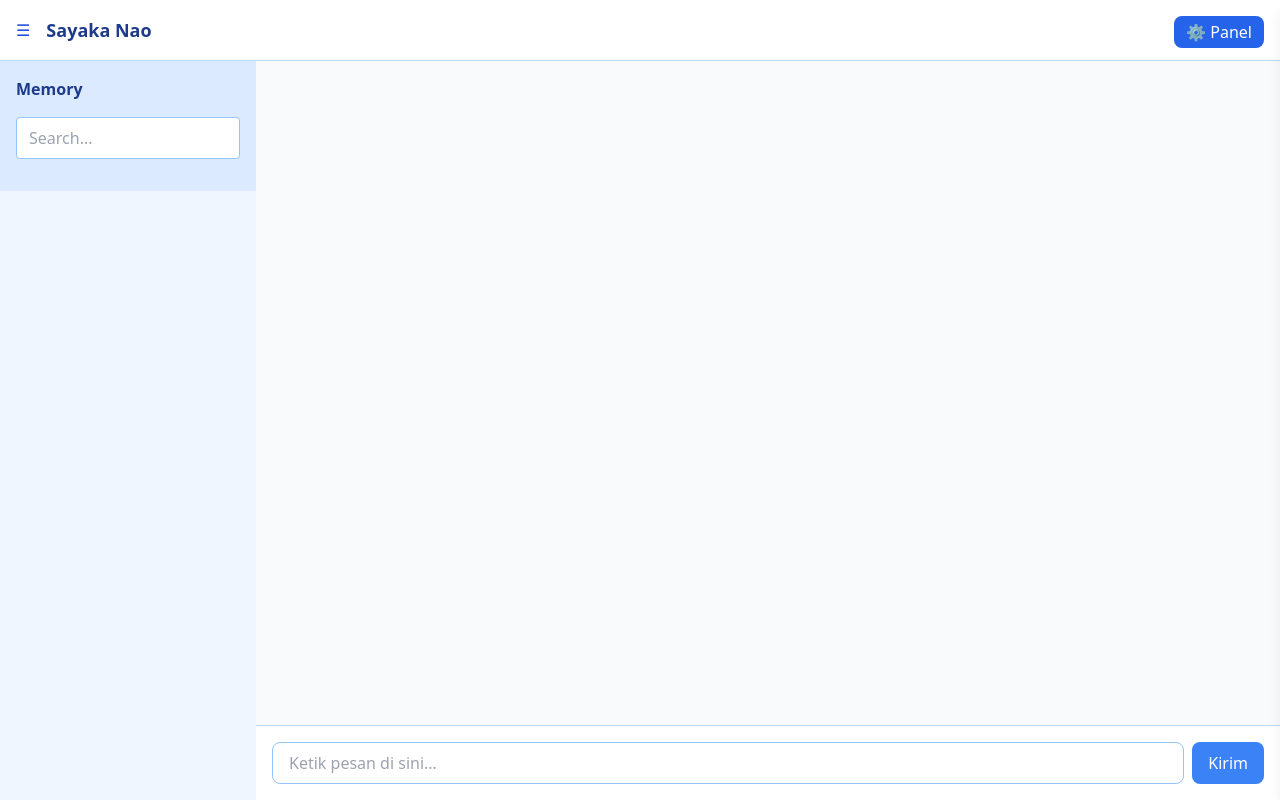
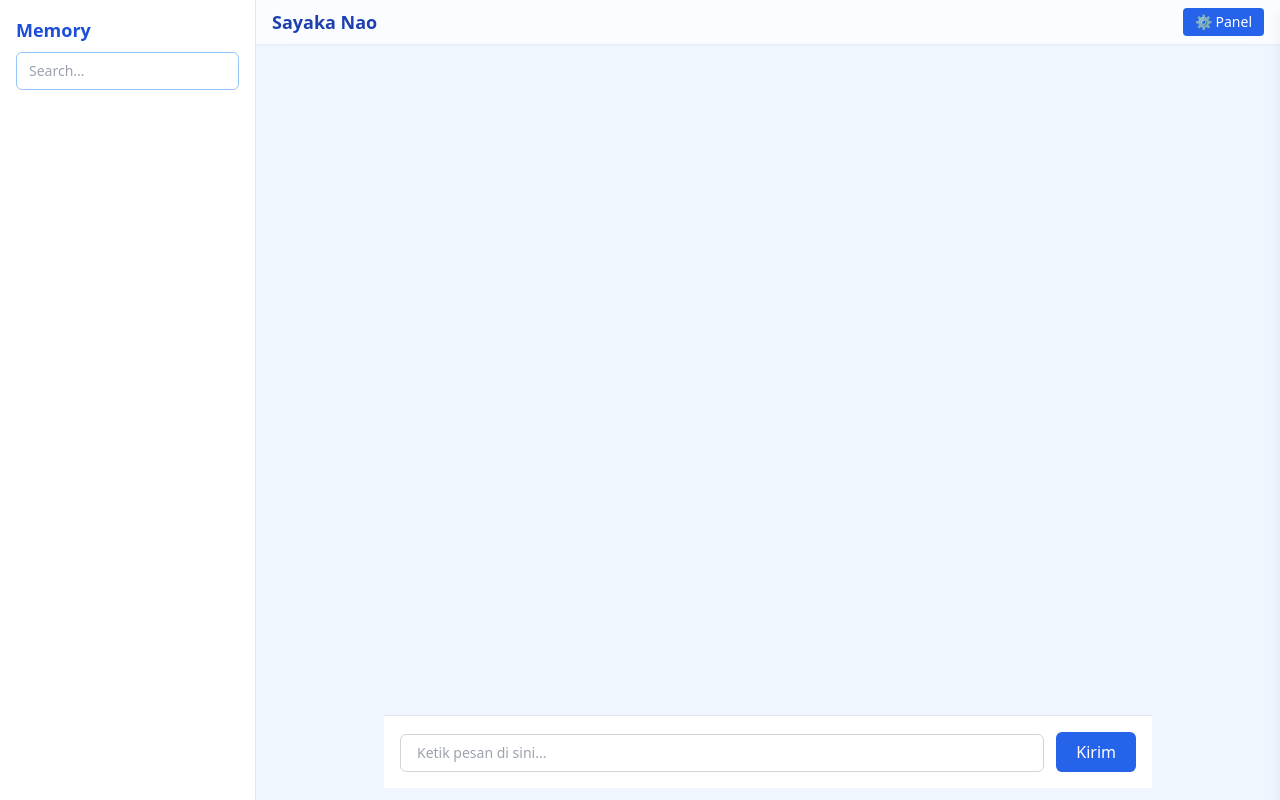
Before and after one commit to bilalMo/Sayaka-Nao, a Flask app: template app/templates/views/chat.html in a window 1280 px wide. Run offline with Flask 3, Linux system fonts and the light colour scheme; the template is opened without the code that fills it, so the values that code supplies are empty; some libraries are stand-ins or nearby versions.

Commit message:
feat(ui): add all main and chat components
- Added main layout, navbar, and footer components
- Added chat layout, navbar, sidebar, and action panel components
- Structured templates for modular and reusable UI

```diff
--- a/app/routes.py
+++ b/app/routes.py
@@ -23,7 +23,7 @@ def chat():
     date_str = datetime.now().strftime("%Y-%m-%d")
     filename = f"short_memory_{date_str}_{topic}_{mode}.json"
 
-    return render_template('views/template.html', topic=topic, mode=mode, filename=filename)
+    return render_template('views/chat.html', topic=topic, mode=mode, filename=filename)
 
 @app.route('/api/chat_learn', methods=['POST'])
 def chat_route():
--- a/app/templates/components/chats/action_panel.html
+++ b/app/templates/components/chats/action_panel.html
@@ -1,8 +1,26 @@
-<div id="actionPanel" class="fixed top-0 right-0 h-full w-64 bg-white shadow-lg border-l border-gray-300 p-4 transform translate-x-full transition-transform duration-300 z-40">
-  <h2 class="font-bold text-lg mb-4">Aksi</h2>
-  <button class="block w-full mb-2 px-4 py-2 bg-blue-100 hover:bg-blue-200 rounded">💾 Simpan</button>
-  <button class="block w-full mb-2 px-4 py-2 bg-blue-100 hover:bg-blue-200 rounded">📝 Make Summary</button>
-  <button class="block w-full mb-2 px-4 py-2 bg-blue-100 hover:bg-blue-200 rounded">➕ Add Knowledge</button>
-  <button class="block w-full mb-2 px-4 py-2 bg-blue-100 hover:bg-blue-200 rounded">🏠 Back to Home</button>
-  <button class="block w-full mb-2 px-4 py-2 bg-blue-100 hover:bg-blue-200 rounded">🆕 New Topic</button>
+<div id="actionPanel" class="fixed top-0 right-0 h-full w-64 bg-white shadow-lg border-l border-gray-300 transform translate-x-full transition-transform duration-300 z-40 flex flex-col">
+
+  <!-- Header -->
+  <div class="flex items-center justify-between p-4 border-b">
+    <h2 class="font-bold text-lg text-blue-800">Aksi</h2>
+    <button onclick="toggleActionPanel()" class="text-gray-500 hover:text-gray-800 text-xl">
+      ✕
+    </button>
+  </div>
+
+  <!-- Action Buttons -->
+  <div class="flex-1 overflow-y-auto p-4 space-y-2">
+    <button class="w-full px-4 py-2 bg-blue-100 hover:bg-blue-200 text-left rounded transition">
+      📝 Make Summary
+    </button>
+    <button class="w-full px-4 py-2 bg-blue-100 hover:bg-blue-200 text-left rounded transition">
+      ➕ Add Knowledge
+    </button>
+    <button class="w-full px-4 py-2 bg-blue-100 hover:bg-blue-200 text-left rounded transition">
+      🏠 Back to Home
+    </button>
+    <button class="w-full px-4 py-2 bg-blue-100 hover:bg-blue-200 text-left rounded transition">
+      🆕 New Topic
+    </button>
+  </div>
 </div>
--- a/app/templates/components/chats/layout.html
+++ b/app/templates/components/chats/layout.html
@@ -6,51 +6,48 @@
   <title>{% block title %}Sayaka Nao{% endblock %}</title>
   <script src="https://cdn.tailwindcss.com"></script>
 </head>
-<body class="bg-blue-50 font-sans min-h-screen flex flex-col">
+<body class="bg-blue-50 text-gray-800 font-sans min-h-screen flex">
 
-  <!-- NAVBAR -->
-  {% include 'components/chats/navbar.html' %}
+  <!-- SIDEBAR -->
+  {% include 'components/chats/sidebar.html' %}
 
-  <!-- ACTION PANEL BUTTON -->
-  <button onclick="toggleActionPanel()" class="fixed top-4 right-4 z-50 bg-blue-600 text-white px-3 py-1 rounded-lg hover:bg-blue-700">
-    ⚙️ Panel
-  </button>
-  <!-- ACTION PANEL -->
-  {% include 'action_panel.html' %}
-  <div class="flex flex-1 overflow-hidden relative">
-    <!-- SIDEBAR -->
-    {% include 'components/chats/sidebar.html' %}
+  <!-- MAIN CONTENT -->
+  <div class="flex flex-col flex-1 min-h-screen overflow-hidden">
 
-    <!-- MAIN CONTENT -->
-    <main class="flex-1 flex flex-col bg-gray-50">
+    <!-- TOP ACTION BAR -->
+    <div class="flex items-center justify-between bg-white/70 backdrop-blur-md px-4 py-2 shadow-sm sticky top-0 z-20">
+      <div class="flex items-center gap-3">
+        <button onclick="toggleSidebar()" class="md:hidden text-blue-800 hover:text-blue-600 text-2xl">
+          ☰
+        </button>
+        <h1 class="text-lg font-semibold text-blue-800">Sayaka Nao</h1>
+      </div>
+      <div class="flex items-center gap-2">
+        <button onclick="toggleActionPanel()" class="bg-blue-600 text-white px-3 py-1 rounded hover:bg-blue-700 text-sm">
+          ⚙️ Panel
+        </button>
+      </div>
+    </div>
+
+    <!-- MAIN -->
+    <main class="flex-1 overflow-y-auto">
       {% block content %}{% endblock %}
     </main>
+
   </div>
 
+  <!-- ACTION PANEL -->
+  {% include 'components/chats/action_panel.html' %}
+
   <script>
-    // Sidebar toggle
-    const sidebarToggle = document.getElementById("sidebarToggle");
-    if(sidebarToggle) {
-      sidebarToggle.addEventListener("click", () => {
-        const sidebar = document.getElementById("sidebar");
-        sidebar.classList.toggle("-translate-x-full");
-      });
+    function toggleSidebar() {
+      document.getElementById("sidebar").classList.toggle("-translate-x-full");
     }
 
-    // Auto resize textarea
-    const userInput = document.getElementById("userInput");
-    if(userInput) {
-      userInput.addEventListener('input', () => {
-        userInput.style.height = 'auto';
-        userInput.style.height = userInput.scrollHeight + 'px';
-      });
-    }
-
-    // Toggle action panel
     function toggleActionPanel() {
-      const panel = document.getElementById("actionPanel");
-      panel.classList.toggle("translate-x-full");
+      document.getElementById("actionPanel").classList.toggle("translate-x-full");
     }
   </script>
 </body>
+
 </html>
--- a/app/templates/components/chats/navbar.html
+++ /dev/null
@@ -1,6 +0,0 @@
-<nav class="bg-white border-b border-blue-200 p-4 flex items-center justify-between shadow">
-  <div class="flex items-center gap-4">
-    <button id="sidebarToggle" class="text-blue-700 hover:text-blue-900">☰</button>
-    <span class="text-blue-900 font-bold text-lg">Sayaka Nao</span>
-  </div>
-</nav>
--- a/app/templates/components/chats/sidebar.html
+++ b/app/templates/components/chats/sidebar.html
@@ -1,21 +1,6 @@
-<aside
-  id="sidebar"
-  class="
-    bg-blue-100
-    w-64
-    p-4
-    absolute md:relative
-    z-30
-    h-full
-    transform
-    -translate-x-full md:translate-x-0
-    transition-transform
-    duration-300
-    ease-in-out
-  ">
-  <h2 class="text-blue-900 font-bold mb-4">Memory</h2>
-  <div class="mb-4">
-    <input type="text" placeholder="Search..." class="w-full px-3 py-2 border border-blue-300 rounded focus:outline-none focus:ring-2 focus:ring-blue-300" />
+<div id="sidebar" class="w-64 bg-white border-r border-gray-200 fixed inset-y-0 left-0 z-30 md:static transform md:translate-x-0 -translate-x-full transition-transform duration-300">
+  <div class="p-4">
+    <h2 class="text-lg font-bold text-blue-700 mb-2">Memory</h2>
+    <input type="text" placeholder="Search..." class="w-full border border-blue-300 rounded-md px-3 py-2 text-sm focus:outline-none focus:ring focus:ring-blue-200" />
   </div>
-  <!-- Kamu bisa tambahkan item lainnya di sini -->
-</aside>
+</div>
--- a/app/templates/views/chat.html
+++ b/app/templates/views/chat.html
@@ -1,61 +1,106 @@
-{% extends 'layout.html' %}
+{% extends 'components/chats/layout.html' %}
 
 {% block content %}
+<div class="flex flex-col items-center h-[calc(100vh-3.5rem)]"> <!-- center -->
 
-  <!-- CHAT AREA -->
-  <div id="chatContainer" class="flex-1 p-4 space-y-4 overflow-y-auto">
-    <!-- Chat akan muncul di sini -->
+  <!-- Chat Wrapper with max width -->
+  <div class="flex flex-col w-full max-w-3xl h-full">
+
+    <!-- Chat Area -->
+   <div id="chatContainer" class="flex-1 overflow-y-auto px-4 py-6 space-y-4 scrollbar-thin scrollbar-thumb-blue-400 scrollbar-track-gray-200">
+  <!-- Messages injected here -->
 </div>
 
-  <!-- INPUT -->
-  <div class="bg-white border-t border-blue-200 p-4">
-    <div class="flex flex-col sm:flex-row gap-2">
-      <textarea id="userInput" rows="1" placeholder="Ketik pesan di sini..." class="flex-1 border border-blue-300 rounded-lg px-4 py-2 resize-none focus:outline-none focus:ring-2 focus:ring-blue-300"></textarea>
-      <button onclick="sendMessage()" class="bg-blue-500 text-white px-4 py-2 rounded-lg hover:bg-blue-600">Kirim</button>
+
+<!-- Input Area -->
+<div class="bg-white border-t border-gray-200 p-4">
+  <div class="flex items-end gap-3">
+    <textarea
+      id="userInput"
+      rows="1"
+      placeholder="Ketik pesan di sini..."
+      class="flex-1 resize-none border border-gray-300 rounded-md px-4 py-2 text-sm focus:outline-none focus:ring-2 focus:ring-blue-400 max-h-40 overflow-y-auto scrollbar-thin scrollbar-thumb-blue-400 scrollbar-track-gray-200"
+    ></textarea>
+    <button
+      onclick="sendMessage()"
+      class="bg-blue-600 text-white px-5 py-2 rounded-md hover:bg-blue-700 transition-colors duration-200">
+      Kirim
+    </button>
   </div>
 </div>
 
+
+  </div>
+
+</div>
+<style>
+  /* Custom scrollbar styling */
+#chatContainer::-webkit-scrollbar,
+#userInput::-webkit-scrollbar {
+  width: 8px;
+}
+
+#chatContainer::-webkit-scrollbar-thumb,
+#userInput::-webkit-scrollbar-thumb {
+  background-color: #3b82f6; /* blue-500 */
+  border-radius: 6px;
+}
+
+#chatContainer::-webkit-scrollbar-track,
+#userInput::-webkit-scrollbar-track {
+  background-color: #e5e7eb; /* gray-200 */
+}
+
+</style>
 <script>
+  const chatContainer = document.getElementById("chatContainer");
+  const userInput = document.getElementById("userInput");
+
+  userInput.addEventListener("input", () => {
+    userInput.style.height = "auto";
+    userInput.style.height = userInput.scrollHeight + "px";
+  });
+
+  function scrollToBottom() {
+    chatContainer.scrollTop = chatContainer.scrollHeight;
+  }
+
   async function sendMessage() {
-      const userInput = document.getElementById("userInput");
-      const chatContainer = document.getElementById("chatContainer");
-
     const message = userInput.value.trim();
     if (!message) return;
 
-      // Tampilkan pesan user
-      const userDiv = document.createElement("div");
-      userDiv.className = "flex justify-end";
-      userDiv.innerHTML = `
-        <div class="bg-blue-500 text-white p-3 rounded-2xl max-w-[75%] shadow">
-          <p>${message}</p>
+    const userBubble = document.createElement("div");
+    userBubble.className = "flex justify-end";
+    userBubble.innerHTML = `
+      <div class="bg-blue-600 text-white text-sm px-4 py-2 rounded-xl max-w-[70%] shadow">
+        ${message.replace(/\n/g, "<br>")}
       </div>
     `;
-      chatContainer.appendChild(userDiv);
+    chatContainer.appendChild(userBubble);
     userInput.value = "";
-      userInput.style.height = 'auto';
-      chatContainer.scrollTop = chatContainer.scrollHeight;
+    userInput.style.height = "auto";
+    scrollToBottom();
 
     try {
-        const response = await fetch('/api/chat', {
-          method: 'POST',
-          headers: { 'Content-Type': 'application/json' },
+      const response = await fetch("/api/chat", {
+        method: "POST",
+        headers: { "Content-Type": "application/json" },
         body: JSON.stringify({ message: message, mode: "Umum" })
       });
       const data = await response.json();
 
-        const botDiv = document.createElement("div");
-        botDiv.className = "flex items-start space-x-2";
-        botDiv.innerHTML = `
-          <img src="../../static/img/sayaka nao 1.png" alt="Chara" class="w-10 h-10 rounded-full object-cover" />
-          <div class="bg-blue-200 text-black p-3 rounded-2xl max-w-[75%] shadow">
-            <p>${data.reply}</p>
+      const botBubble = document.createElement("div");
+      botBubble.className = "flex items-start gap-3";
+      botBubble.innerHTML = `
+        <img src="../../static/img/sayaka nao 1.png" class="w-8 h-8 rounded-full mt-1" alt="Bot" />
+        <div class="bg-gray-200 text-sm px-4 py-2 rounded-xl max-w-[70%] shadow">
+          ${data.reply.replace(/\n/g, "<br>")}
         </div>
       `;
-        chatContainer.appendChild(botDiv);
-        chatContainer.scrollTop = chatContainer.scrollHeight;
-      } catch (error) {
-        console.error("Error:", error);
+      chatContainer.appendChild(botBubble);
+      scrollToBottom();
+    } catch (err) {
+      console.error("Error:", err);
     }
   }
 </script>
--- a/app/templates/views/home.html
+++ b/app/templates/views/home.html
@@ -18,8 +18,8 @@
       Aku Sayaka-Nao — AI partner kamu. Kita bisa ngobrol santai atau belajar bareng. Pilih mode yang kamu suka dan ayo mulai!
     </p>
     <div class="flex justify-center md:justify-start gap-4">
-      <button class="btn btn-primary px-6">Chat Daily</button>
-      <button class="btn btn-success px-6">Learn Mode</button>
+      <a href="/chat?topic=daily&mode=daily" class="btn btn-primary px-6">Chat Daily</a>
+      <a href="/chat?topic=study&mode=learn" class="btn btn-success px-6">Learn Mode</a>
     </div>
   </div>
 </section>
```
Lines whose indentation alone changed are shown as unchanged.
